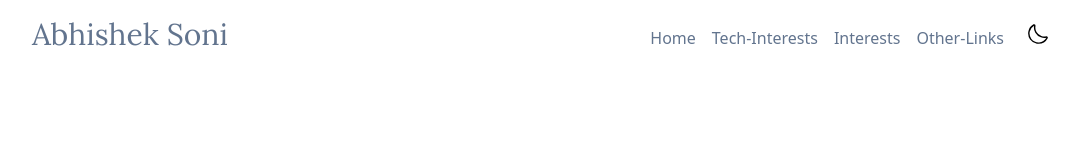
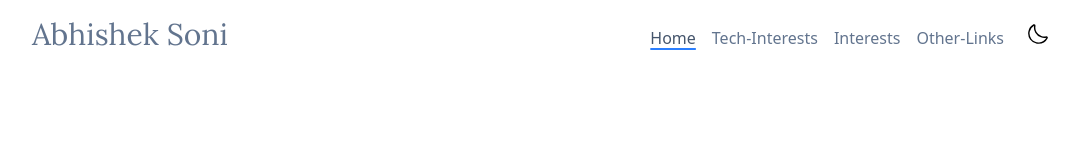
Before and after one commit to soniabhishek46/myprofileweb, a React (Vite) app: page / in a window 1280 px wide. Shown: the top 160 px of the page, without its empty margins (96-1183 px from the left). Built offline with nearby package versions, Linux system fonts and the light colour scheme.

Commit message:
set active link added to navbar

```diff
--- a/src/components/navbar/navbar.jsx
+++ b/src/components/navbar/navbar.jsx
@@ -3,24 +3,31 @@ import './navbar.css';
 import useOnClickOutside from './useOutside';
 import menu_hamburger from './images/hamburger-menu-svgrepo-com.svg'
 import menu_cross from './images/cross-svgrepo-com.svg'
-import { Link } from "react-router-dom";
+import { Link, useLocation } from "react-router-dom";
 import ToggleSwitch from '../darklight/toggle.jsx';
 
 function NavBar({vwMode, setVwMode}){
     const [show, setShow] = useState(false);
+    const location = useLocation();
+    const [activeLink, setActiveLink] = useState(location.pathname);
+
+    const base_css_classes = 'font[roboto] text-md hover:text-slate-600 dark:hover:text-slate-300 hover:underline hover:decoration-blue-500 hover:decoration-2 hover:underline-offset-4 transition duration-300'
+    const active_css_classes = 'underline decoration-blue-500 decoration-2 underline-offset-4 text-slate-600 dark:text-slate-300';
+
+    const getLinkClasses = (path) => `${base_css_classes} ${activeLink === path ? active_css_classes : ''}`;
 
     return(
         <nav className='my-4'>
             <div className='flex justify-between items-center'>
             <div><h3 className="text-3xl font-[lora]">Abhishek Soni</h3></div>
             <ul className='max-md:hidden md:flex md:gap-4 gap-2 items-baseline'>
-                <li><Link to='/' className='font[roboto] hover:text-slate-600 dark:hover:text-slate-300 hover:underline hover:decoration-blue-500 hover:decoration-2 hover:underline-offset-4 transition duration-300'>Home</Link></li>
-                <li><Link to='/tech-interests' className='font[roboto] text-md hover:text-slate-600 dark:hover:text-slate-300 hover:underline hover:decoration-blue-500 hover:decoration-2 hover:underline-offset-4 transition duration-300'>Tech-Interests</Link></li>
-                <li><Link to='/other-interests' className='font[roboto] text-md hover:text-slate-600 dark:hover:text-slate-300 hover:underline hover:decoration-blue-500 hover:decoration-2 hover:underline-offset-4 transition duration-300'>Interests</Link></li>
-                <li><Link to='/social-links' className='font[roboto] text-md hover:text-slate-600 dark:hover:text-slate-300 hover:underline hover:decoration-blue-500 hover:decoration-2 hover:underline-offset-4 transition duration-300'>Other-Links</Link></li>
+                <li><Link to='/' className={getLinkClasses('/')} onClick={() => setActiveLink('/')}>Home</Link></li>
+                <li><Link to='/tech-interests' className={getLinkClasses('/tech-interests')} onClick={() => setActiveLink('/tech-interests')}>Tech-Interests</Link></li>
+                <li><Link to='/other-interests' className={getLinkClasses('/other-interests')} onClick={() => setActiveLink('/other-interests')}>Interests</Link></li>
+                <li><Link to='/social-links' className={getLinkClasses('/social-links')} onClick={() => setActiveLink('/social-links')}>Other-Links</Link></li>
                 <li><ToggleSwitch vwMode={vwMode} setVwMode={setVwMode} /></li>
             </ul>
-            <HamburgerMenu show={show} setShow={setShow} vwMode={vwMode} setVwMode={setVwMode}/>
+            <HamburgerMenu show={show} setShow={setShow} vwMode={vwMode} setVwMode={setVwMode} activeLink={activeLink} setActiveLink={setActiveLink}/>
             </div>
         </nav>
     );
@@ -40,15 +47,20 @@ function HamburgerMenu(params){
     let popup_classes = params.show ? "" : "hidden";
     popup_classes = `flex flex-col absolute right-2 bg-white dark:bg-gray-800 shadow-lg rounded-md z-40 px-4 w-40 ${popup_classes}`;
 
+    const base_css_classes = 'font[roboto] text-md hover:text-slate-600 dark:hover:text-slate-300 hover:underline hover:decoration-blue-500 hover:decoration-2 hover:underline-offset-4 transition duration-300'
+    const active_css_classes = 'underline decoration-blue-500 decoration-2 underline-offset-4 text-slate-600 dark:text-slate-300';
+
+    const getLinkClasses = (path) => `${base_css_classes} ${params.activeLink === path ? active_css_classes : ''}`;
+
     return (
     <div id="hamburger-menu" className='relative md:hidden'>
         <button className="w-8" onClick={onHamburgerClick} ref={ref}><HIcon open={params.show} /></button>
         <div className= {popup_classes} ref={ref2}>
-            <div className="my-1 font[roboto] text-md" onClick={()=>params.setShow(false)}><Link to='/' >Home</Link></div>
-            <div className="my-1 font[roboto] text-md" onClick={()=>params.setShow(false)}><Link to='/tech-interests' >Tech-Interests</Link></div>
-            <div className="my-1 font[roboto] text-md" onClick={()=>params.setShow(false)}><Link to='/other-interests' >Interests</Link></div>
-            <div className="my-1 font[roboto] text-md" onClick={()=>params.setShow(false)}><Link to='/social-links' >Other Links</Link></div>
-            <div className="my-1" onClick={()=>params.setShow(false)}><ToggleSwitch vwMode={params.vwMode} setVwMode={params.setVwMode} /></div>
+            <div className="my-2" onClick={()=>{params.setShow(false); params.setActiveLink('/');}}><Link to='/' className={getLinkClasses('/')}>Home</Link></div>
+            <div className="my-2" onClick={()=>{params.setShow(false); params.setActiveLink('/tech-interests');}}><Link to='/tech-interests' className={getLinkClasses('/tech-interests')}>Tech-Interests</Link></div>
+            <div className="my-2" onClick={()=>{params.setShow(false); params.setActiveLink('/other-interests');}}><Link to='/other-interests' className={getLinkClasses('/other-interests')}>Interests</Link></div>
+            <div className="my-2" onClick={()=>{params.setShow(false); params.setActiveLink('/social-links');}}><Link to='/social-links' className={getLinkClasses('/social-links')}>Other Links</Link></div>
+            <div className="my-2" onClick={()=>params.setShow(false)}><ToggleSwitch vwMode={params.vwMode} setVwMode={params.setVwMode} /></div>
         </div>
     </div>
     );
```
